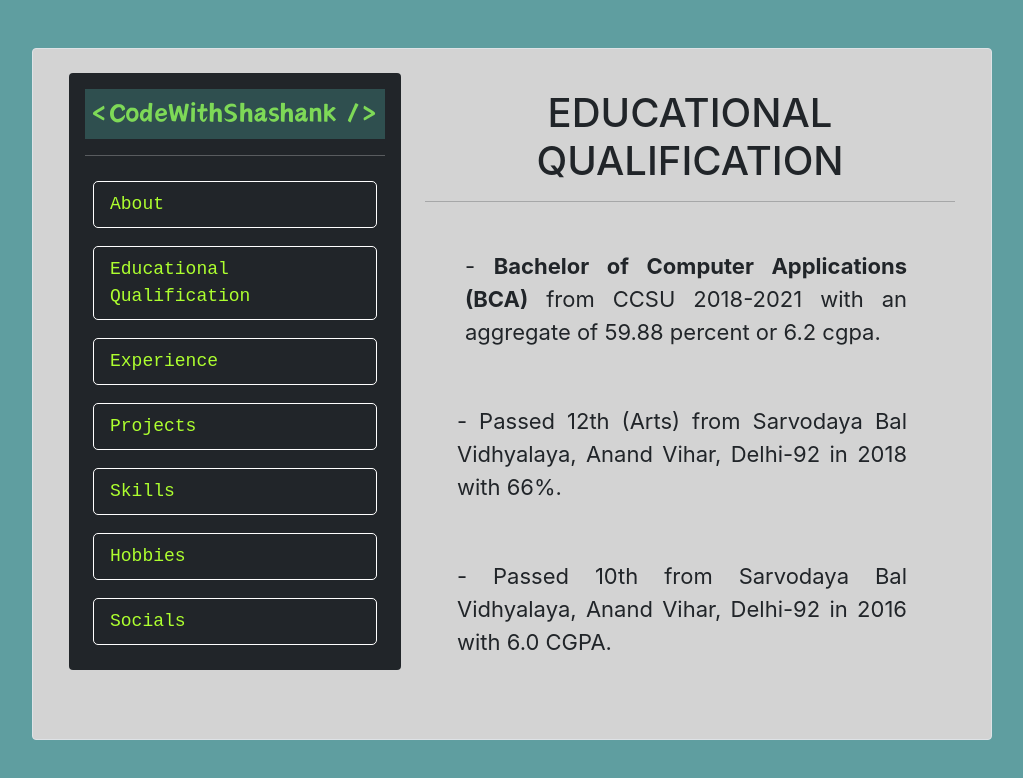
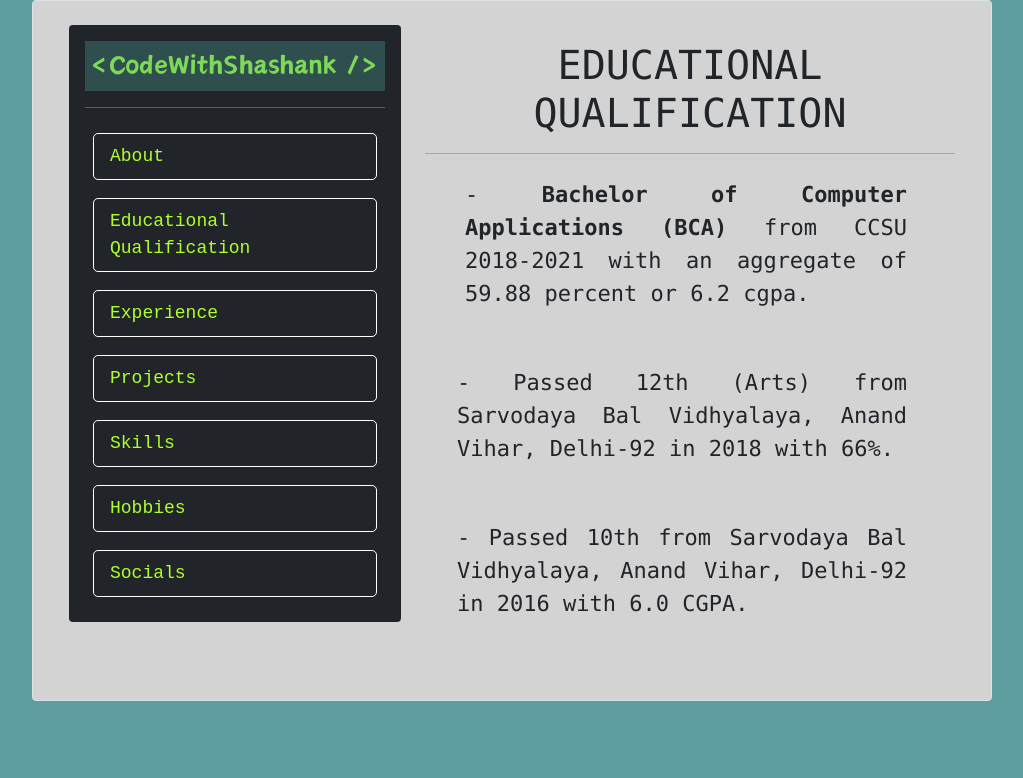
Before and after one commit to shashankgodiyal05/Portfolio, a React (Create React App) app: page /education in a window 1280 px wide. Shown: the top 778 px of the page, without its empty margins (128-1151 px from the left). Built offline with nearby package versions, Linux system fonts and the light colour scheme.

Commit message:
Adjusted Margin

```diff
--- a/src/index.css
+++ b/src/index.css
@@ -1,15 +1,12 @@
 body {
     margin: 0;
-    font-family: -apple-system, BlinkMacSystemFont, 'Segoe UI', 'Roboto', 'Oxygen',
+    /* font-family: -apple-system, BlinkMacSystemFont, 'Segoe UI', 'Roboto', 'Oxygen',
       'Ubuntu', 'Cantarell', 'Fira Sans', 'Droid Sans', 'Helvetica Neue',
-      sans-serif;
+      sans-serif; */
     -webkit-font-smoothing: antialiased;
     -moz-osx-font-smoothing: grayscale;
     background-color: cadetblue;
-  }
-
-  code {
-    font-family: source-code-pro, Menlo, Monaco, Consolas, 'Courier New',
+    font-family: Open sans-serif, Consolas, 'Courier New',
       monospace;
   }
 
--- a/src/pages/About.js
+++ b/src/pages/About.js
@@ -9,7 +9,7 @@ const About = () => {
             <h1 className="mt-3 mb-1"> ABOUT </h1>
             <hr />
 
-            <ul className="list mt-5">
+            <ul className="list mt-4">
 
                 <li className="my-3" >
 
--- a/src/pages/Base.js
+++ b/src/pages/Base.js
@@ -8,7 +8,7 @@ const Base = () => {
 
         <React.Fragment>
 
-            <div className="d-flex w-75 mx-auto my-5 padding0 border rounded px-4 py-4 lightgray" >
+            <div className="d-flex w-75 mx-auto padding0 border rounded px-4 py-4 lightgray" >
 
                 <div className="container w-50 mx-0" >
 
--- a/src/pages/Education.js
+++ b/src/pages/Education.js
@@ -11,7 +11,7 @@ const Education = () => {
             </h1>
             <hr />
 
-            <ul className="list mt-5">
+            <ul className="list mt-4">
 
                 <li className="my-3">
 
--- a/src/pages/Hobbies.js
+++ b/src/pages/Hobbies.js
@@ -9,7 +9,7 @@ const Hobbies = () => {
             <h1 className="mt-3 mb-1"> HOBBIES </h1>
             <hr />
 
-            <ul className="mt-5">
+            <ul className="mt-4">
 
                 <li className="my-3">
                     <p className="me-5 ms-2 data-1">Reading Tech News</p>
--- a/src/pages/Projects.js
+++ b/src/pages/Projects.js
@@ -10,7 +10,7 @@ const Projects = () => {
             <h1 className="my-3 mb-1"> PROJECTS </h1>
             <hr />
 
-            <ul className="mt-5">
+            <ul className="mt-4">
 
                 <li className="my-3">
 
--- a/src/pages/Skills.js
+++ b/src/pages/Skills.js
@@ -9,7 +9,7 @@ const Skills = () => {
             <h1 className="mt-3 mb-1"> SKILLS </h1>
             <hr />
 
-            <ul className="mt-5">
+            <ul className="mt-4">
 
                 <li className="my-3">
                     <p className="me-5 ms-2 data-1">React.JS</p>
```
